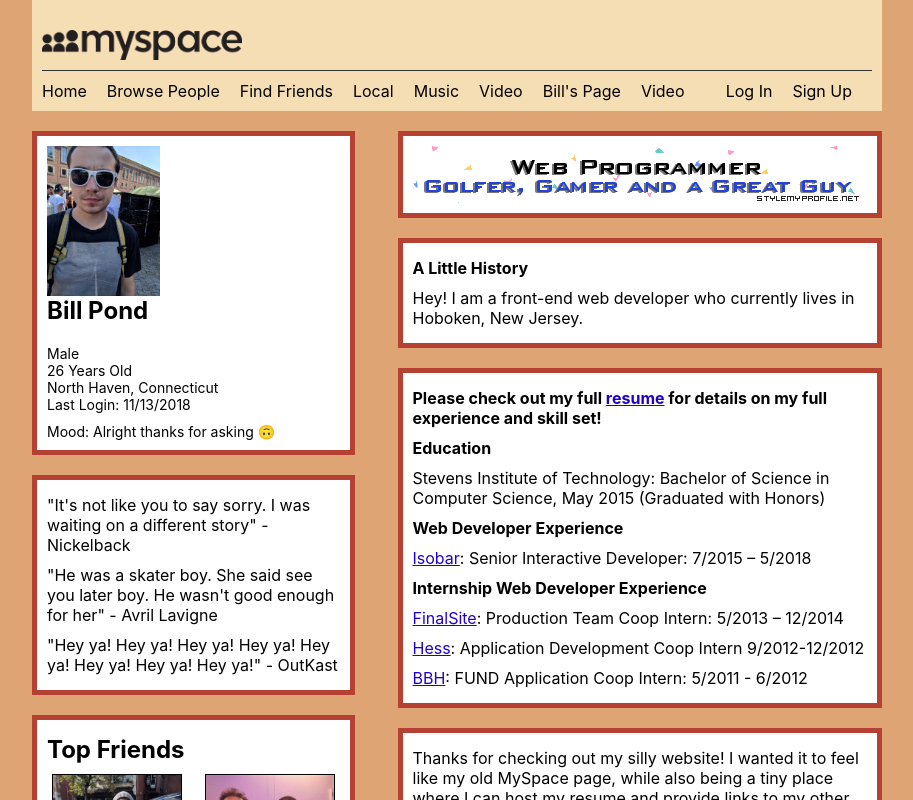
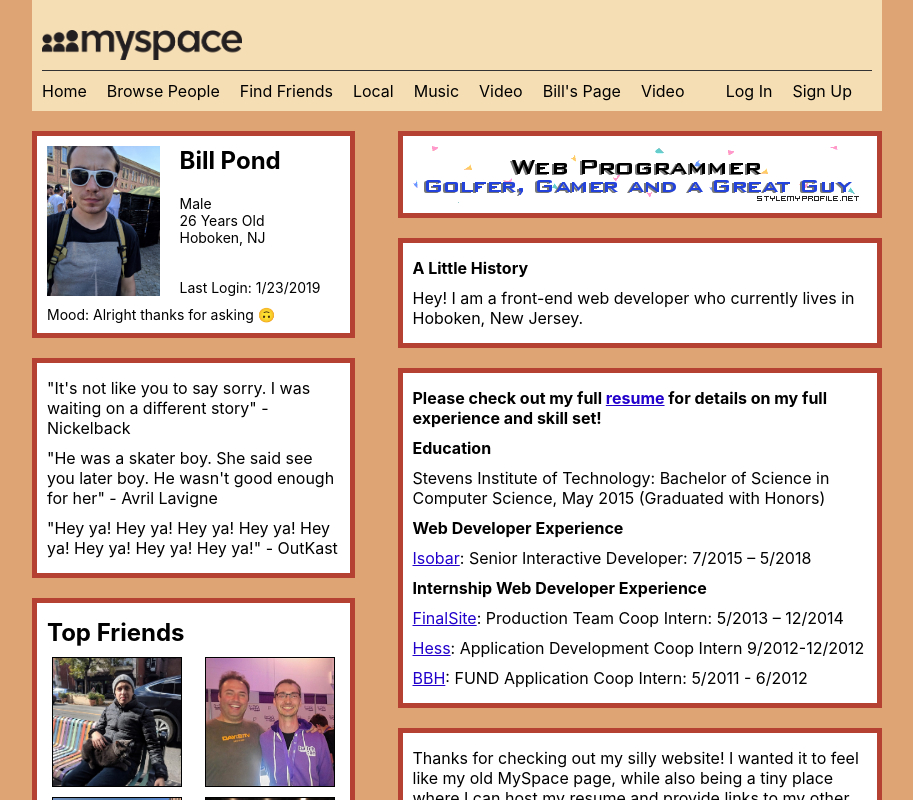
Before and after one commit to dudeOFprosper/billpond.com, a React (Create React App) app in the folder app/: page / in a window 1280 px wide. Shown: the top 800 px of the page, without its empty margins (183-1096 px from the left). Built offline with nearby package versions, Linux system fonts and the light colour scheme.

Commit message:
Update Bio.js

```diff
--- a/app/src/components/Bio.js
+++ b/app/src/components/Bio.js
@@ -39,8 +39,8 @@
           <li className={css(Styles.userName)}>Bill Pond</li>
           <li>Male</li>
           <li>26 Years Old</li>
-          <li>North Haven, Connecticut</li>
-          <li className={css(GlobalStyle.marginTopAuto)}>Last Login: 11/13/2018</li>
+          <li>Hoboken, NJ</li>
+          <li className={css(GlobalStyle.marginTopAuto)}>Last Login: 1/23/2019</li>
         </ul>
         <span className={css(Styles.mood)}>Mood: Alright thanks for asking <span role="img" aria-label="upside down smiley">&#x1F643;</span></span>
       </section>
```
